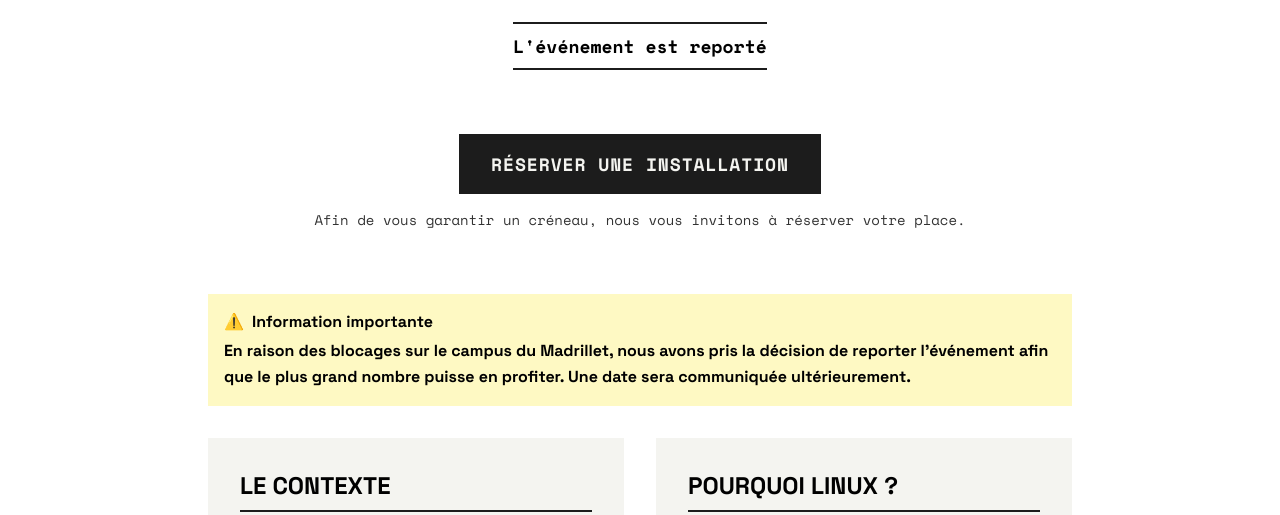
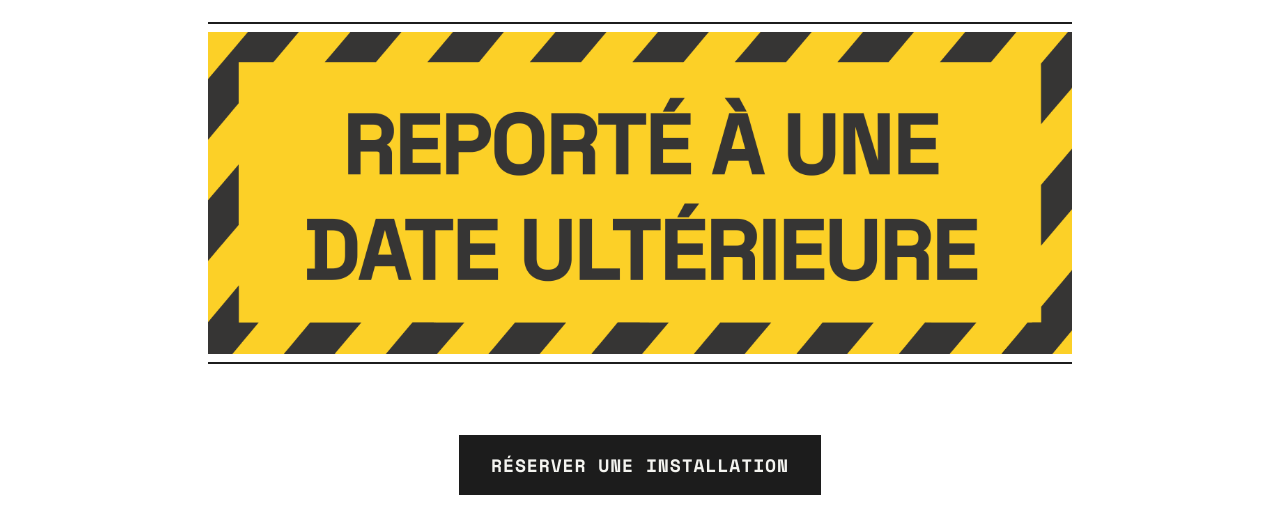
Before and after one commit to TristanGrlt/CNP_LinuxParty, a plain HTML site: page web/index.html in a window 1280 px wide. Shown: the part 252-767 px from the top of the page. Drawn offline with nearby package versions, Linux system fonts and the light colour scheme.

Commit message:
feat(web): add big postponed warning and the home page

```diff
--- a/web/index.html
+++ b/web/index.html
@@ -19,7 +19,6 @@
         .btn-strict { border: 2px solid theme('colors.offblack'); background-color: theme('colors.offblack'); color: theme('colors.offwhite'); transition: all 0.2s ease; }
         .btn-strict:hover { background-color: theme('colors.offwhite'); color: theme('colors.offblack'); }
     </style>
-    <!-- Importation de nos Web Components -->
     <script src="components.js" defer></script>
 </head>
 <body class="font-sans antialiased min-h-screen flex flex-col selection:bg-offblack selection:text-offwhite">
@@ -29,7 +28,9 @@
     <main class="flex-grow container mx-auto px-4 py-16 max-w-4xl">
         <header class="mb-16 text-center">
             <h1 class="text-5xl md:text-6xl font-bold mb-4 uppercase tracking-tighter">Ceci n'est pas<br>une Linux Party</h1>
-            <p class="font-mono text-lg font-bold border-t-2 border-b-2 border-offblack py-2 inline-block mt-4">L'événement est reporté</p>
+            <p class="font-mono text-lg font-bold border-t-2 border-b-2 border-offblack py-2 inline-block mt-4">
+              <img src="../visuels/reporte/reporte.png" alt="Bannière H" class="max-h-full w-auto object-contain">
+            </p>
         </header>
 
         <section class="text-center mb-16">
```
